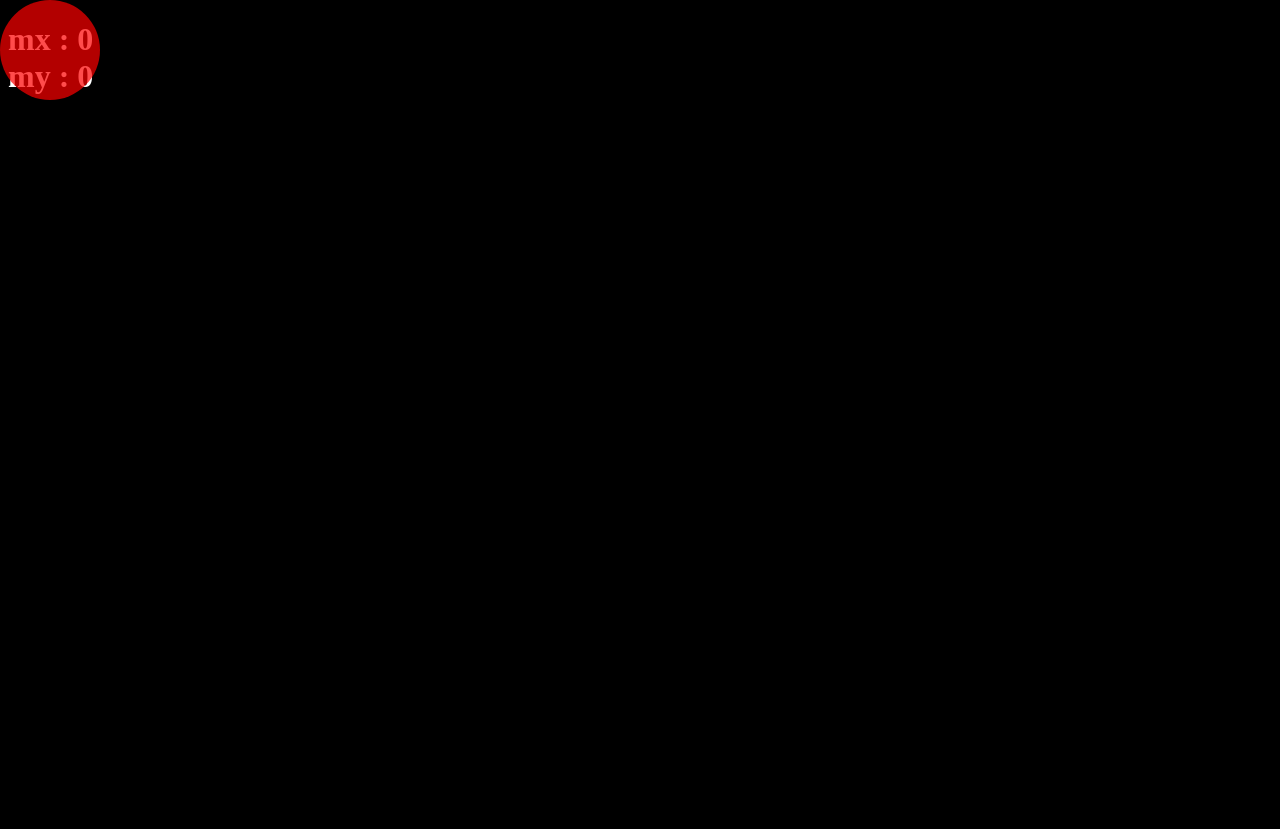
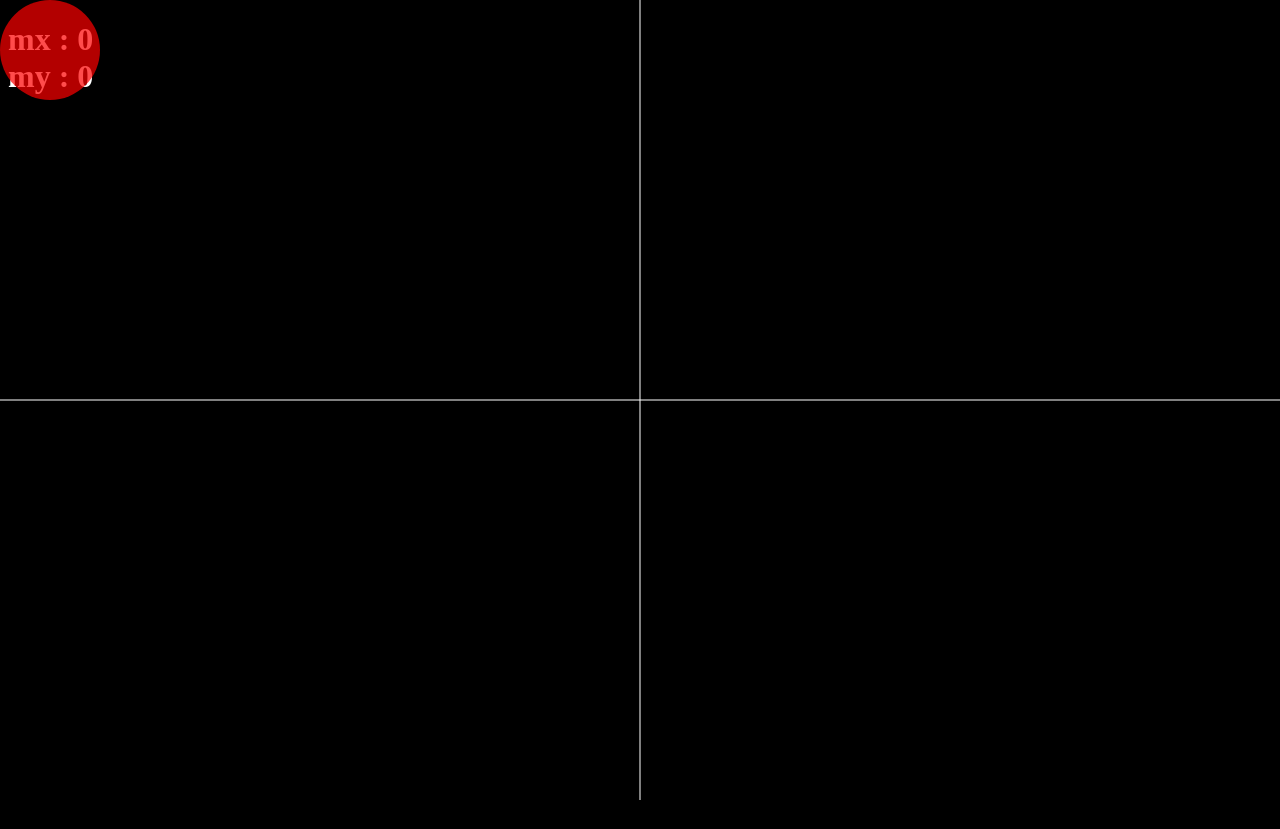
Before and after one commit to shushumom/08-Mouse, a plain HTML site: page 02-Mouse-move/index.html in a window 1280 px wide. Drawn offline with Linux system fonts and the light colour scheme.

Commit message:
마우스 위치 중앙

```diff
--- a/02-Mouse-move/index.html
+++ b/02-Mouse-move/index.html
@@ -21,6 +21,26 @@
         border-radius: 50%;
         background: rgba(255, 0, 0, 0.7);
       }
+      body::before {
+        content: '';
+        position: absolute;
+        top: 50%;
+        left: 50%;
+        transform: translate(-50%, -50%);
+        width: 100%;
+        height: 1px;
+        background: #fff;
+      }
+      body::after {
+        content: '';
+        position: absolute;
+        top: 50%;
+        left: 50%;
+        transform: translate(-50%, -50%);
+        width: 1px;
+        height: 100%;
+        background: #fff;
+      }
     </style>
     <script src="./js/jquery-3.7.1.min.js"></script>
     <script src="./js/script.js"></script>
--- a/02-Mouse-move/js/script.js
+++ b/02-Mouse-move/js/script.js
@@ -11,12 +11,16 @@ $(function () {
   // 보정되는 마우스 좌표값
   let mx = 0;
   let my = 0;
-  let speed = 0.8;
+  let speed = 0.08;
 
   // 마우스가 움직일 때 좌표값 받아오기
   $window.on('mousemove', function (e) {
-    x = e.pageX;
-    y = e.pageY;
+    // 마우스 좌표의 시작지점을 화면의 정중앙으로 이동
+    x = e.pageX - $window.outerWidth() / 2;
+    y = e.pageY - $window.outerHeight() / 2;
+    // x = 0일때,
+    // 0 = 0 - 960
+    // -960
   });
 
   moving();
```
